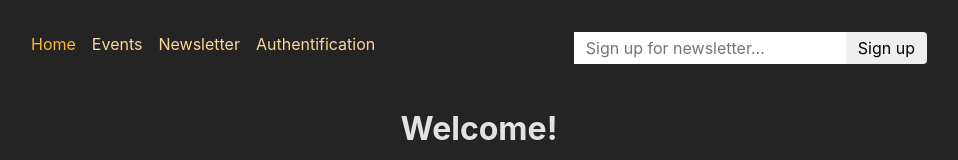
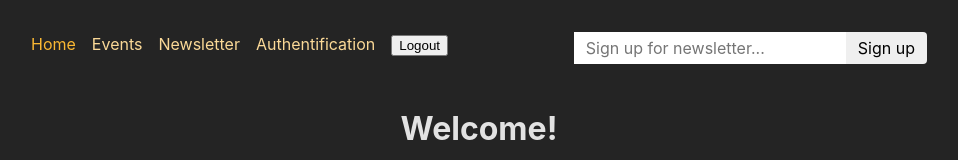
Before and after one commit to Matatov1989/React-Auth-Works, a React (Create React App) app in the folder frontend/: page / in a window 1280 px wide. Shown: the top 160 px of the page, without its empty margins (161-1119 px from the left). Built offline with nearby package versions, Linux system fonts and the light colour scheme.

Commit message:
adding user logout

```diff
--- a/frontend/src/App.js
+++ b/frontend/src/App.js
@@ -14,6 +14,7 @@
 import { action as manipulateEventAction } from './components/EventForm';
 import NewsletterPage, { action as newsletterAction } from './pages/Newsletter';
 import AuthenticationPage, { action as authAction } from './pages/Authentication';
+import { action as logoutAction } from './pages/Logout';
 
 const router = createBrowserRouter([
   {
@@ -65,6 +66,10 @@
         element: <NewsletterPage />,
         action: newsletterAction,
       },
+      {
+        path: 'logout',
+        action: logoutAction
+      }
     ],
   },
 ]);
--- a/frontend/src/components/MainNavigation.js
+++ b/frontend/src/components/MainNavigation.js
@@ -1,4 +1,4 @@
-import { NavLink } from 'react-router-dom';
+import { NavLink, Form } from 'react-router-dom';
 
 import classes from './MainNavigation.module.css';
 import NewsletterSignup from './NewsletterSignup';
@@ -49,6 +49,11 @@
               Authentification
             </NavLink>
           </li>
+          <li>
+            <Form action='/logout' method='post'>
+              <button>Logout</button>
+            </Form>
+          </li>
         </ul>
       </nav>
       <NewsletterSignup />
--- /dev/null
+++ b/frontend/src/pages/Logout.js
@@ -0,0 +1,6 @@
+import { redirect } from "react-router-dom";
+
+export function action() {
+    localStorage.removeItem('token');
+    return redirect('/');
+}
```
